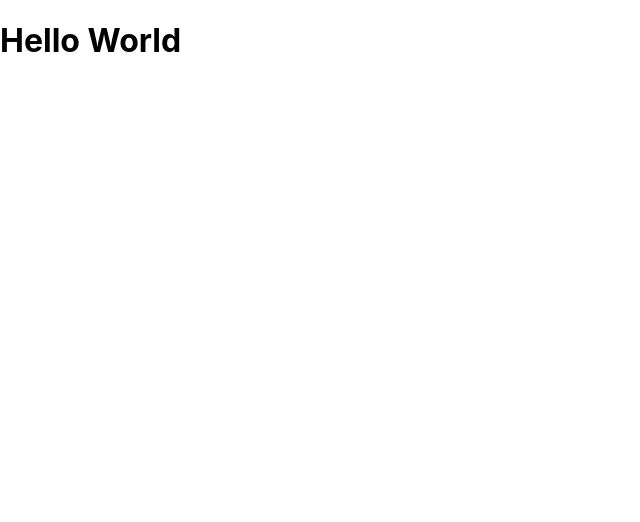
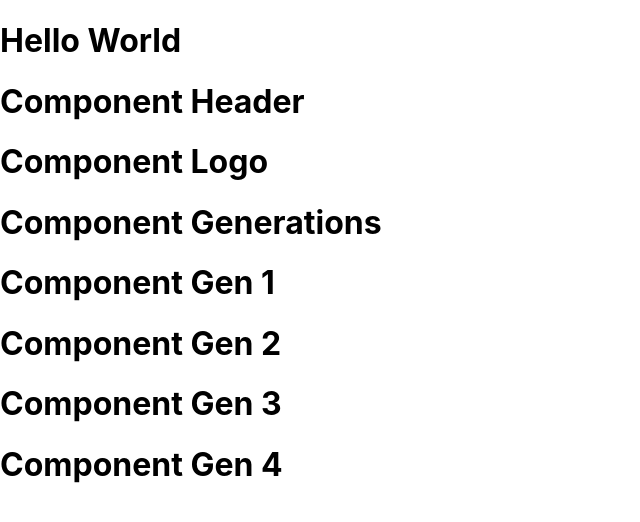
Before and after one commit to Rianakeni/kelompok-direct, a React (Create React App) app: page / in a window 1280 px wide. Shown: the top 522 px of the page, without its empty margins (0-640 px from the left). Built offline with nearby package versions, Linux system fonts and the light colour scheme.

Commit message:
adding Header to App.js

```diff
--- a/src/App.js
+++ b/src/App.js
@@ -1,9 +1,11 @@
 import "./App.css";
+import Header from "./components/Header";
 
 const App = () => {
   return (
     <div>
       <h1>Hello World</h1>
+      <Header />
     </div>
   );
 };
--- a/src/components/Header/index.js
+++ b/src/components/Header/index.js
@@ -11,4 +11,4 @@ const Header = () => {
   );
 };
 
-export default Header
+export default Header;
```
Lines whose indentation alone changed are shown as unchanged.
